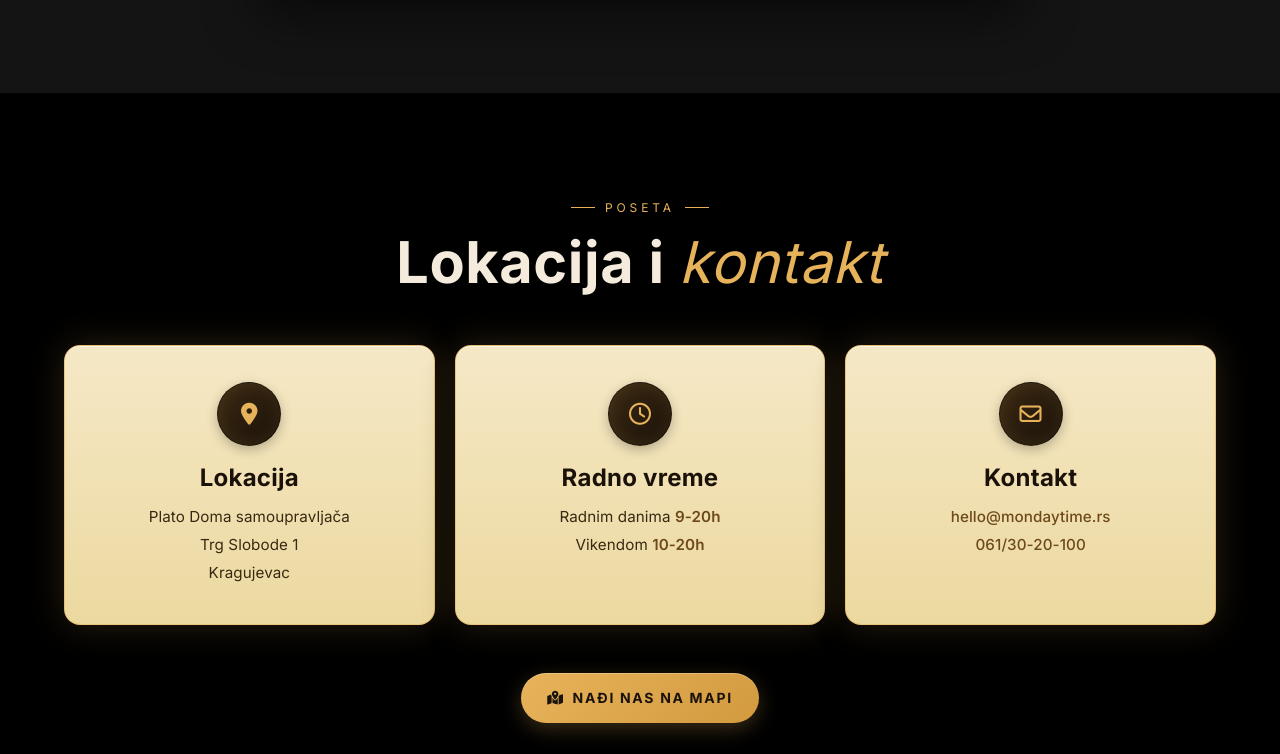
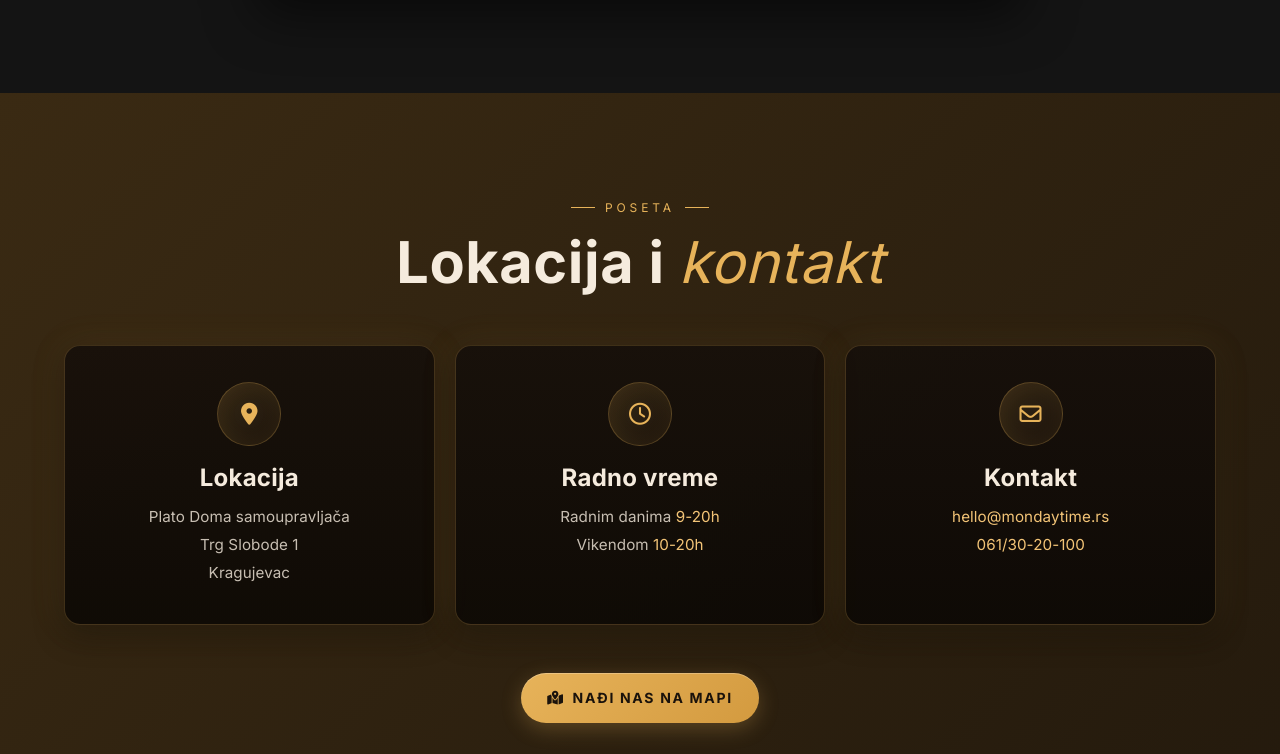
Before and after one commit to mondaykragujevac/mondaytime, a website: page index.html in a window 1280 px wide. Shown: the part 2346-3100 px from the top of the page. Drawn offline with nearby package versions, Linux system fonts and the light colour scheme; files that its build step writes are made by us from their sources.

Commit message:
Lokacija: pozadina bloka prigusena zlatna; kartice vracene na tamne sa glow-om

```diff
--- a/custom.css
+++ b/custom.css
@@ -327,61 +327,61 @@ body > * { position: relative; z-index: 1; }
   padding: 0 1rem;
 }
 
-/* ---------- Info cards (Lokacija / Vreme / Kontakt) — svetle, blago žute ---------- */
+/* ---------- Lokacija sekcija — topla prigušena zlatna pozadina ---------- */
+#lokacija.section {
+  background: linear-gradient(135deg, #3a2a13 0%, #241a0d 100%);
+}
+
+/* ---------- Info cards (Lokacija / Vreme / Kontakt) — tamne, sa okolnim glow-om ---------- */
 .info-card {
   position: relative;
-  background: linear-gradient(180deg, #f5e8c6 0%, #ecd9a0 100%);
-  border: 1px solid rgba(231,179,90,0.65);
+  background: linear-gradient(180deg, rgba(20,14,10,0.85) 0%, rgba(10,7,4,0.85) 100%);
+  border: 1px solid rgba(231,179,90,0.22);
   border-radius: 16px;
   padding: 36px 24px;
   text-align: center;
   transition: all .3s ease;
-  /* spoljašnji glow i sjaj */
+  /* spoljašnji glow — stalno vidljiv, suptilan */
   box-shadow:
-    0 0 36px rgba(231,179,90,0.18),
-    0 10px 30px rgba(0,0,0,0.45),
-    inset 0 1px 0 rgba(255,255,255,0.55);
+    0 0 36px rgba(231,179,90,0.10),
+    0 10px 30px rgba(0,0,0,0.45);
 }
 .info-card:hover {
-  border-color: rgba(231,179,90,0.95);
+  border-color: rgba(231,179,90,0.55);
   transform: translateY(-4px);
   box-shadow:
-    0 0 60px rgba(231,179,90,0.32),
-    0 18px 40px rgba(0,0,0,0.55),
-    inset 0 1px 0 rgba(255,255,255,0.6);
+    0 0 60px rgba(231,179,90,0.22),
+    0 18px 40px rgba(0,0,0,0.55);
 }
 .info-card .icon-wrap {
   width: 64px;
   height: 64px;
   border-radius: 50%;
-  background: linear-gradient(135deg, #3a2812, #1a120a);
-  border: 1px solid rgba(0,0,0,0.25);
+  background: linear-gradient(135deg, rgba(231,179,90,0.15), rgba(231,179,90,0.04));
+  border: 1px solid rgba(231,179,90,0.25);
   display: flex;
   align-items: center;
   justify-content: center;
   margin: 0 auto 18px auto;
   color: #e7b35a;
   font-size: 22px;
-  box-shadow:
-    0 4px 12px rgba(0,0,0,0.25),
-    inset 0 0 16px rgba(231,179,90,0.12);
+  box-shadow: inset 0 0 20px rgba(231,179,90,0.06);
 }
 .info-card h3 {
   font-family: "Inter", "Roboto", Helvetica, Arial, sans-serif;
   font-size: 1.5rem;
   font-weight: 700;
-  color: #1a1208;
+  color: #f5ebdd;
   margin-bottom: 12px;
 }
 .info-card p {
   font-family: "Inter", sans-serif;
-  color: #3a2812;
+  color: rgba(245,235,221,0.8);
   margin: 2px 0;
   font-size: 0.95rem;
 }
-.info-card p .hl-brand { color: #6e4a1a; font-weight: 600; }
-.info-card a { color: #6e4a1a; font-weight: 500; transition: color .2s ease; }
-.info-card a:hover { color: #000; }
+.info-card a { color: #f3c477; transition: color .2s ease; }
+.info-card a:hover { color: #fff; }
 
 /* ---------- Promocija card ---------- */
 .promo-card {
```
